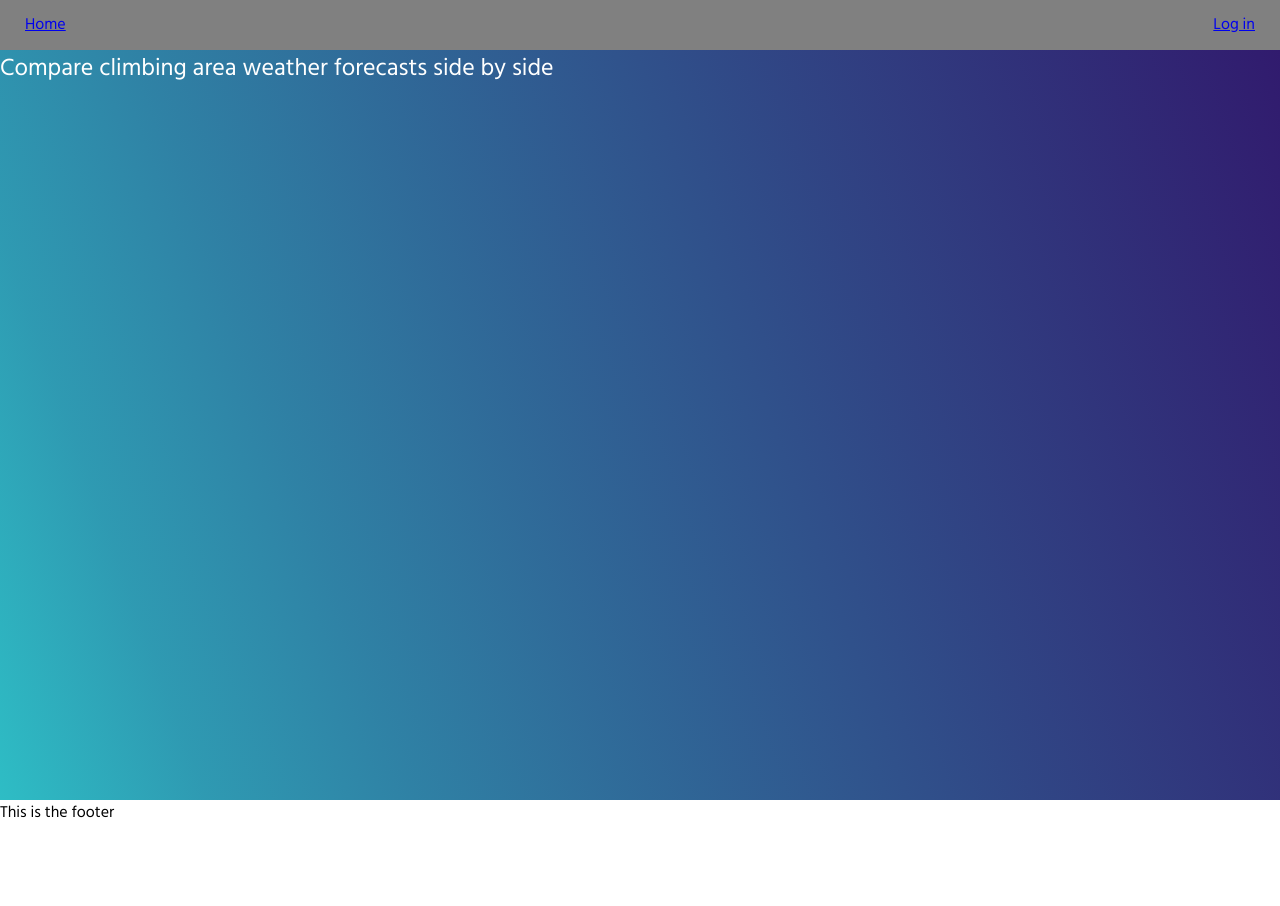
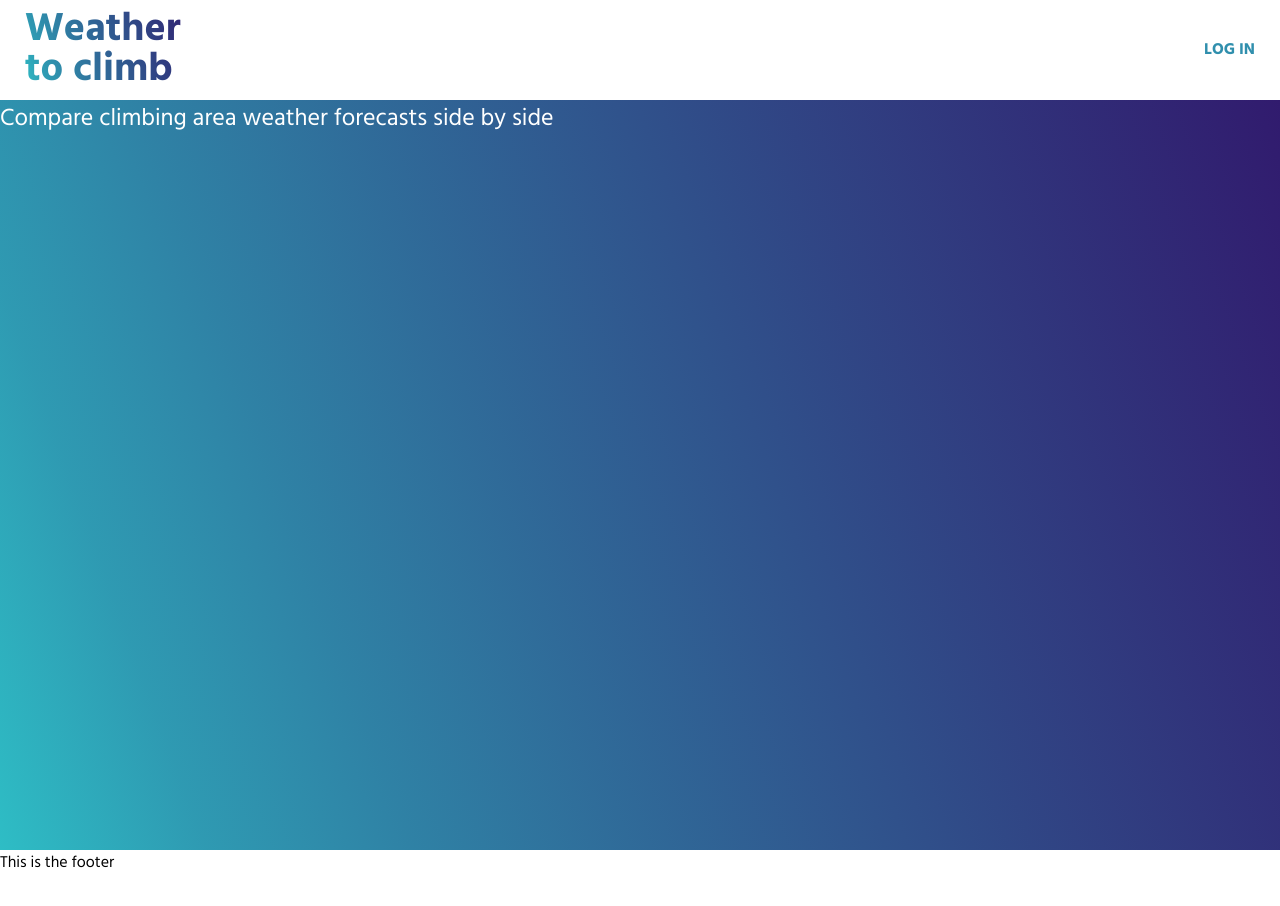
Before and after one commit to Pete-Fowler/Weathertoclimb, a React (Create React App) app in the folder client/: page / in a window 1280 px wide. Shown: the top 906 px of the page. Before the commit the page ends 860 px from the top, so only its background shows below. Built offline with nearby package versions, Linux system fonts and the light colour scheme; no server answers.

Commit message:
Add linear gradient text to header

```diff
--- a/client/src/Components/Header/Header.module.css
+++ b/client/src/Components/Header/Header.module.css
@@ -1,14 +1,35 @@
 .header {
   display: flex;
   align-items: center;
-  height: 50px;
+  height: 100px;
   gap: 20px;
-  background-color: gray;
+  color: #308FAD;
+  background-color: white;
 }
 
-.links {
+.icon {
+  font-size: 40px;
+  font-weight: 900;
+  line-height: 40px;
+  display: flex;
+  flex-direction: column;
+  width: 175px;
   margin-left: 25px;
+  background: linear-gradient(70deg, #2ebdc5, 40%, #311b6e);
+  -webkit-text-fill-color: transparent;
+  background-clip: text;
 }
+
+.iconLineOne{
+  position: relative;
+  top: 25px;
+}
+
+.iconLineOne{
+  position: relative;
+  bottom: 25px;
+}
+
 
 .userArea {
   display: flex;
--- a/client/src/Components/Header/Header.tsx
+++ b/client/src/Components/Header/Header.tsx
@@ -28,12 +28,14 @@ export default function Header({ user, onChangeUser }: Props) {
   }
 
   return <div className={style.header}>
-    <Link to='/' className={style.links}>Home</Link>
+    <Link to='/' className={`link ${style.icon}`}>
+      Weather to climb
+    </Link>
     <div className={style.userArea}>
       {user
-      ? <><div>{user.username}</div>
-        <button onClick={handleLogout}>Log out</button></>
-      : <Link to='/login'>Log in</Link>}
+      ? <><div className={style.username}>{user.username}</div>
+        <button className='link' onClick={handleLogout}>LOG OUT</button></>
+      : <Link className={`link`} to='/login'>LOG IN</Link>}
     </div>
   </div>
 }
--- a/client/src/index.css
+++ b/client/src/index.css
@@ -1,4 +1,4 @@
-@import url('https://fonts.googleapis.com/css2?family=Hind&display=swap');
+@import url('https://fonts.googleapis.com/css2?family=Hind:wght@400;500;700&display=swap');
 
 body {
   margin: 0;
@@ -7,3 +7,10 @@ body {
   -webkit-font-smoothing: antialiased;
   -moz-osx-font-smoothing: grayscale;
 }
+
+.link {
+  font-size: 16px;
+  font-weight: 700;
+  color: #308FAD;
+  text-decoration: none;
+}
```
